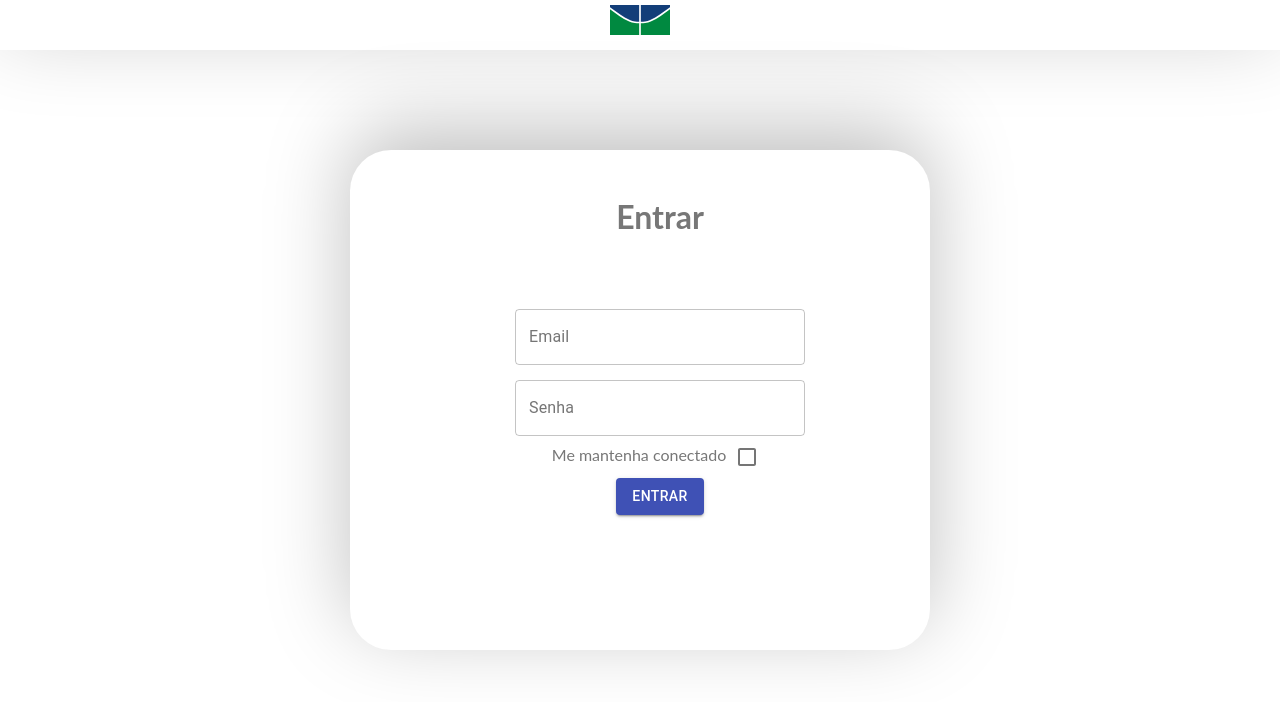
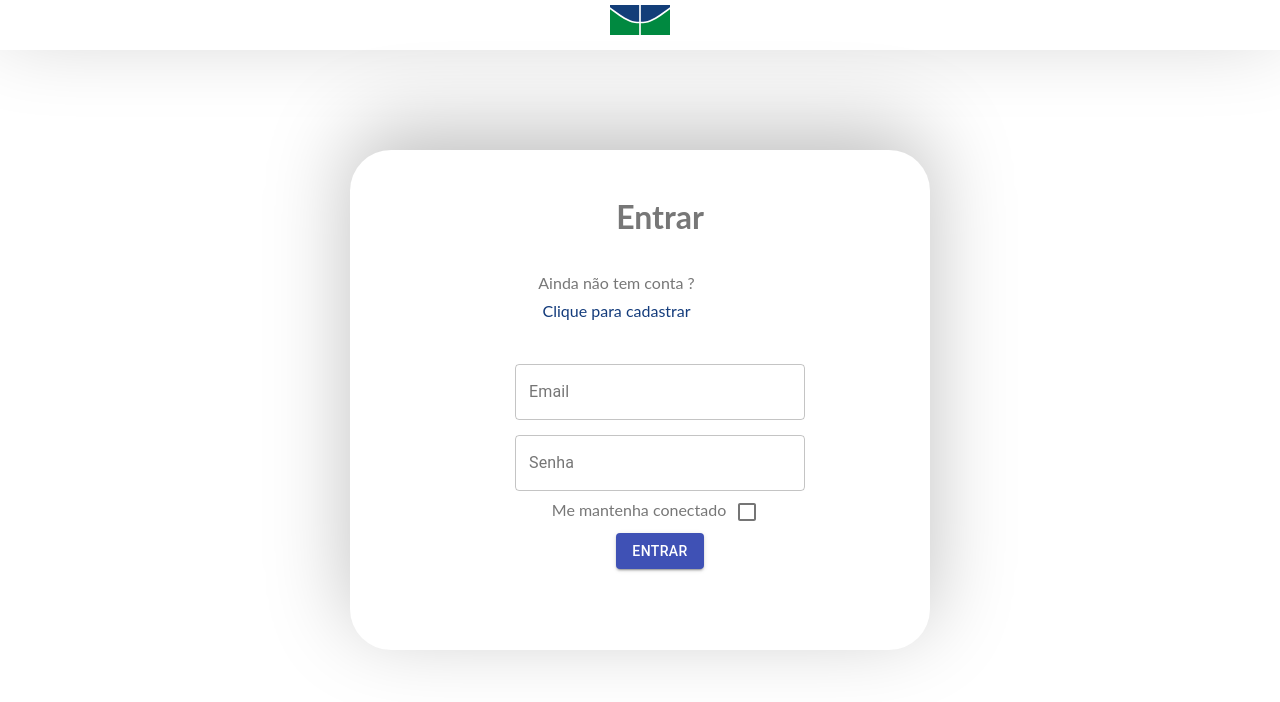
Before and after one commit to iurebrandao/Front-Hackaton, a React (Create React App) app: page /login in a window 1280 px wide. Shown: the top 702 px of the page. Built offline with nearby package versions, Linux system fonts and the light colour scheme.

Commit message:
feat sign up

```diff
--- a/src/containers/SignIn/SignIn.js
+++ b/src/containers/SignIn/SignIn.js
@@ -41,7 +41,6 @@ class SignIn extends Component {
         }
     };
 
-
     handleChange = (event) => {
         this.setState({ checkedCookies: event.target.checked });
     };
@@ -51,7 +50,6 @@ class SignIn extends Component {
             pathname: '/' + destiny,
         });
     }
-
 
     handleSubmit(e) {
         e.preventDefault();
@@ -90,6 +88,8 @@ class SignIn extends Component {
                             <h1 className="title-sign-in">Entrar</h1>
                         </div>
                         <div className="div-homepage-text">
+                        <p>Ainda não tem conta ? <a className="anchor-home-page" onClick={(e) => this.routeTo("sign-up")}  >Clique para cadastrar</a></p>
+
                         </div>
                         <div className="div-card-input">
                             <div className="card-input">
--- a/src/containers/SignUp/SignUp.css
+++ b/src/containers/SignUp/SignUp.css
@@ -1,9 +1,19 @@
 .card-input{
     margin-top: 15px;
 }
+
 .MuiSwitch-colorSecondary.Mui-checked{
     color: 	#143c7c !important;
 }
+
 .MuiSwitch-colorSecondary.Mui-checked + .MuiSwitch-track {
     background-color: #143c7c !important;
 }
+.anchor-home-page{
+    color: #143c7c;
+    cursor: pointer;
+}
+
+.anchor-home-page:hover{
+    font-weight: bold;
+}
--- a/src/containers/SignUp/SignUp.js
+++ b/src/containers/SignUp/SignUp.js
@@ -45,6 +45,7 @@ class SignUp extends Component {
             pathname: '/' + destiny,
         });
     }
+
     handleChange = (event) => {
         this.setState({ checkedAluno: event.target.checked });
     };
@@ -79,6 +80,11 @@ class SignUp extends Component {
                         <div className="div-homepage-text">
                             <h3 className="homepage-text">Quase lá ! Preencha apenas só essas informações e ja poderá adotar um aluno :)</h3>
                         </div>
+                        <div className="div-homepage-text">
+                            <p>Já tem conta ? <a className="anchor-home-page" onClick={(e) => this.routeTo("sign-in")}  >Clique para entrar</a></p>
+                        </div>
+
+
                         <div className="div-card-input">
                             <div className="card-input">
                                 <TextField
```
